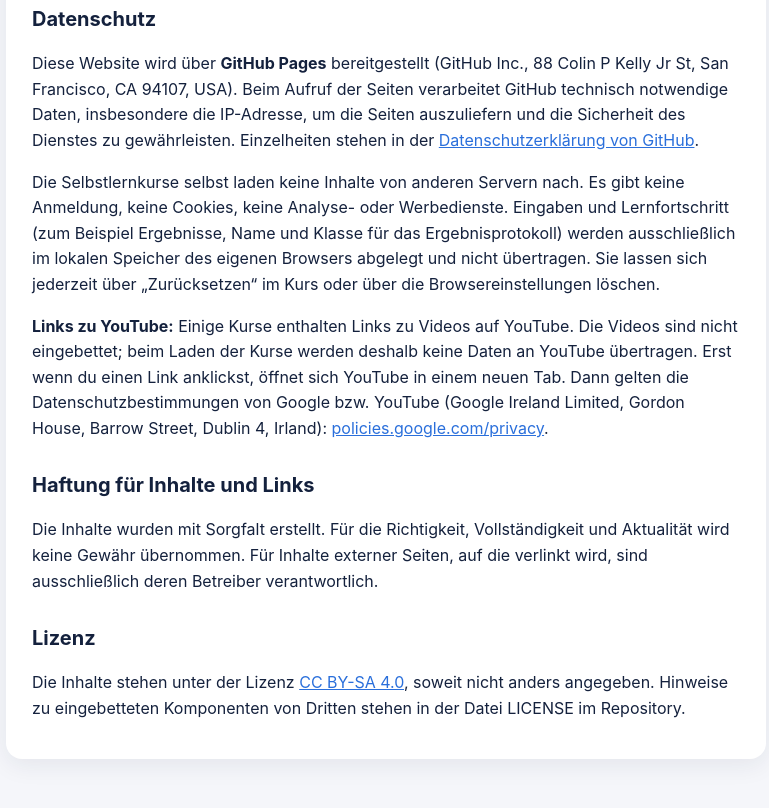
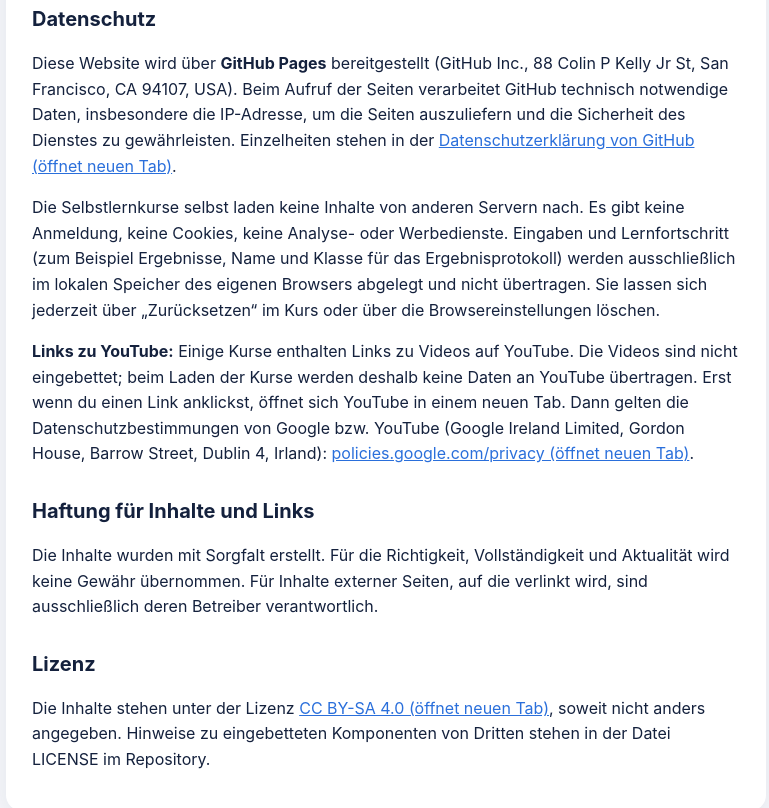
Before and after one commit to onlinemathandphysics/digitale-selbstlernkurse, a plain HTML site: page impressum.html in a window 1280 px wide. Shown: the part 450-1258 px from the top of the page, without its empty margins (254-1023 px from the left). Drawn offline with Linux system fonts and the light colour scheme.

Commit message:
Add files via upload

```diff
--- a/impressum.html
+++ b/impressum.html
@@ -12,13 +12,13 @@
 <p>E-Mail: stefan.frank@fosbosweiden.de</p>
 
 <h2>Datenschutz</h2>
-<p>Diese Website wird über <strong>GitHub Pages</strong> bereitgestellt (GitHub Inc., 88 Colin P Kelly Jr St, San Francisco, CA 94107, USA). Beim Aufruf der Seiten verarbeitet GitHub technisch notwendige Daten, insbesondere die IP-Adresse, um die Seiten auszuliefern und die Sicherheit des Dienstes zu gewährleisten. Einzelheiten stehen in der <a href="https://docs.github.com/de/site-policy/privacy-policies/github-general-privacy-statement">Datenschutzerklärung von GitHub</a>.</p>
+<p>Diese Website wird über <strong>GitHub Pages</strong> bereitgestellt (GitHub Inc., 88 Colin P Kelly Jr St, San Francisco, CA 94107, USA). Beim Aufruf der Seiten verarbeitet GitHub technisch notwendige Daten, insbesondere die IP-Adresse, um die Seiten auszuliefern und die Sicherheit des Dienstes zu gewährleisten. Einzelheiten stehen in der <a href="https://docs.github.com/de/site-policy/privacy-policies/github-general-privacy-statement" target="_blank" rel="noopener noreferrer">Datenschutzerklärung von GitHub (öffnet neuen Tab)</a>.</p>
 <p>Die Selbstlernkurse selbst laden keine Inhalte von anderen Servern nach. Es gibt keine Anmeldung, keine Cookies, keine Analyse- oder Werbedienste. Eingaben und Lernfortschritt (zum Beispiel Ergebnisse, Name und Klasse für das Ergebnisprotokoll) werden ausschließlich im lokalen Speicher des eigenen Browsers abgelegt und nicht übertragen. Sie lassen sich jederzeit über „Zurücksetzen“ im Kurs oder über die Browsereinstellungen löschen.</p>
 
-<p><strong>Links zu YouTube:</strong> Einige Kurse enthalten Links zu Videos auf YouTube. Die Videos sind nicht eingebettet; beim Laden der Kurse werden deshalb keine Daten an YouTube übertragen. Erst wenn du einen Link anklickst, öffnet sich YouTube in einem neuen Tab. Dann gelten die Datenschutzbestimmungen von Google bzw. YouTube (Google Ireland Limited, Gordon House, Barrow Street, Dublin 4, Irland): <a href="https://policies.google.com/privacy?hl=de">policies.google.com/privacy</a>.</p>
+<p><strong>Links zu YouTube:</strong> Einige Kurse enthalten Links zu Videos auf YouTube. Die Videos sind nicht eingebettet; beim Laden der Kurse werden deshalb keine Daten an YouTube übertragen. Erst wenn du einen Link anklickst, öffnet sich YouTube in einem neuen Tab. Dann gelten die Datenschutzbestimmungen von Google bzw. YouTube (Google Ireland Limited, Gordon House, Barrow Street, Dublin 4, Irland): <a href="https://policies.google.com/privacy?hl=de" target="_blank" rel="noopener noreferrer">policies.google.com/privacy (öffnet neuen Tab)</a>.</p>
 <h2>Haftung für Inhalte und Links</h2>
 <p>Die Inhalte wurden mit Sorgfalt erstellt. Für die Richtigkeit, Vollständigkeit und Aktualität wird keine Gewähr übernommen. Für Inhalte externer Seiten, auf die verlinkt wird, sind ausschließlich deren Betreiber verantwortlich.</p>
 
 <h2>Lizenz</h2>
-<p>Die Inhalte stehen unter der Lizenz <a href="https://creativecommons.org/licenses/by-sa/4.0/deed.de">CC BY-SA 4.0</a>, soweit nicht anders angegeben. Hinweise zu eingebetteten Komponenten von Dritten stehen in der Datei LICENSE im Repository.</p>
+<p>Die Inhalte stehen unter der Lizenz <a href="https://creativecommons.org/licenses/by-sa/4.0/deed.de" target="_blank" rel="noopener noreferrer">CC BY-SA 4.0 (öffnet neuen Tab)</a>, soweit nicht anders angegeben. Hinweise zu eingebetteten Komponenten von Dritten stehen in der Datei LICENSE im Repository.</p>
 </div></div></body></html>
```
